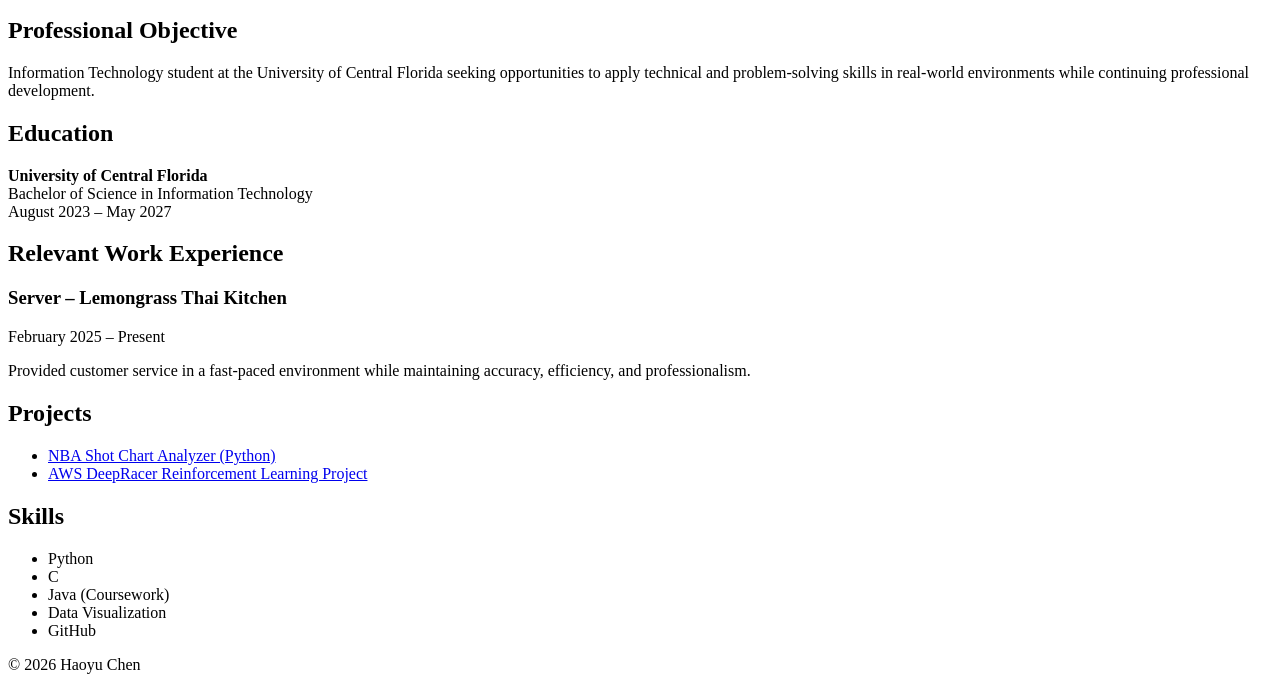
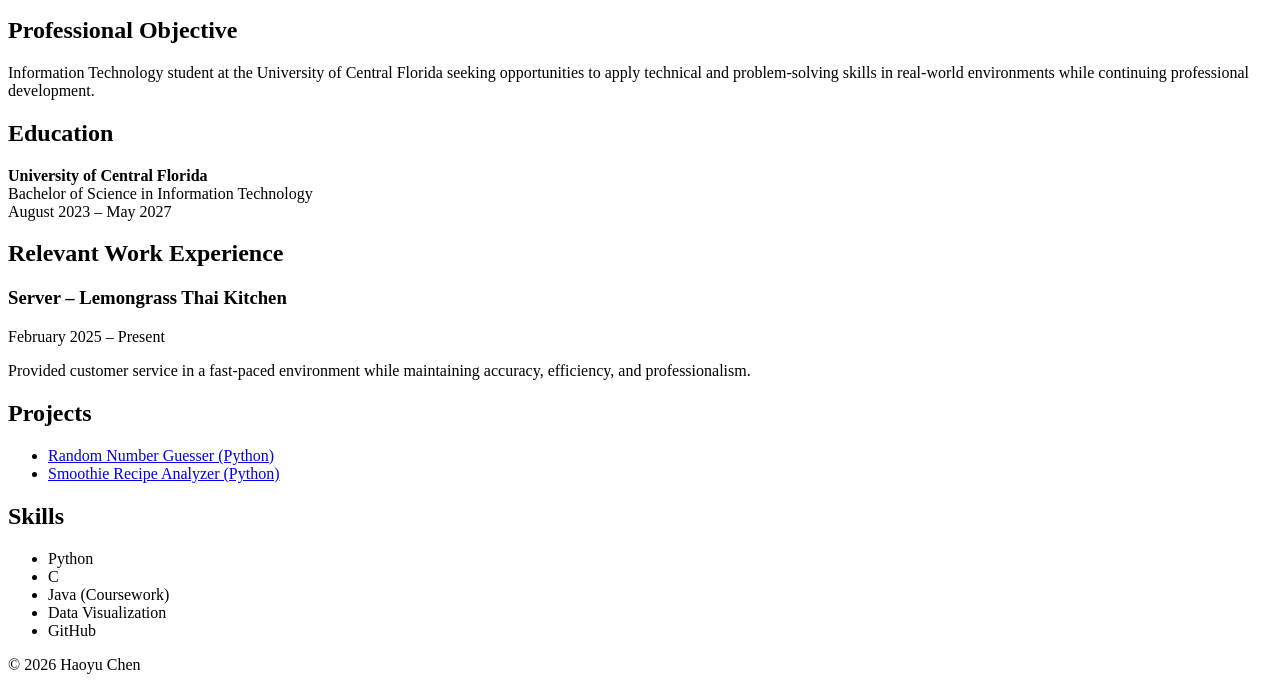
Before and after one commit to C050704/C050704.github.io, a plain HTML site: page index.html in a window 1280 px wide. Shown: the part 101-800 px from the top of the page. Drawn offline with Linux system fonts and the light colour scheme.

Commit message:
Add files via upload

```diff
--- a/index.html
+++ b/index.html
@@ -52,8 +52,8 @@
 <section>
     <h2>Projects</h2>
     <ul>
-        <li><a href="project1.html">NBA Shot Chart Analyzer (Python)</a></li>
-        <li><a href="project2.html">AWS DeepRacer Reinforcement Learning Project</a></li>
+        <li><a href="project1.html">Random Number Guesser (Python)</a></li>
+        <li><a href="project2.html">Smoothie Recipe Analyzer (Python)</a></li>
     </ul>
 </section>
 
```
